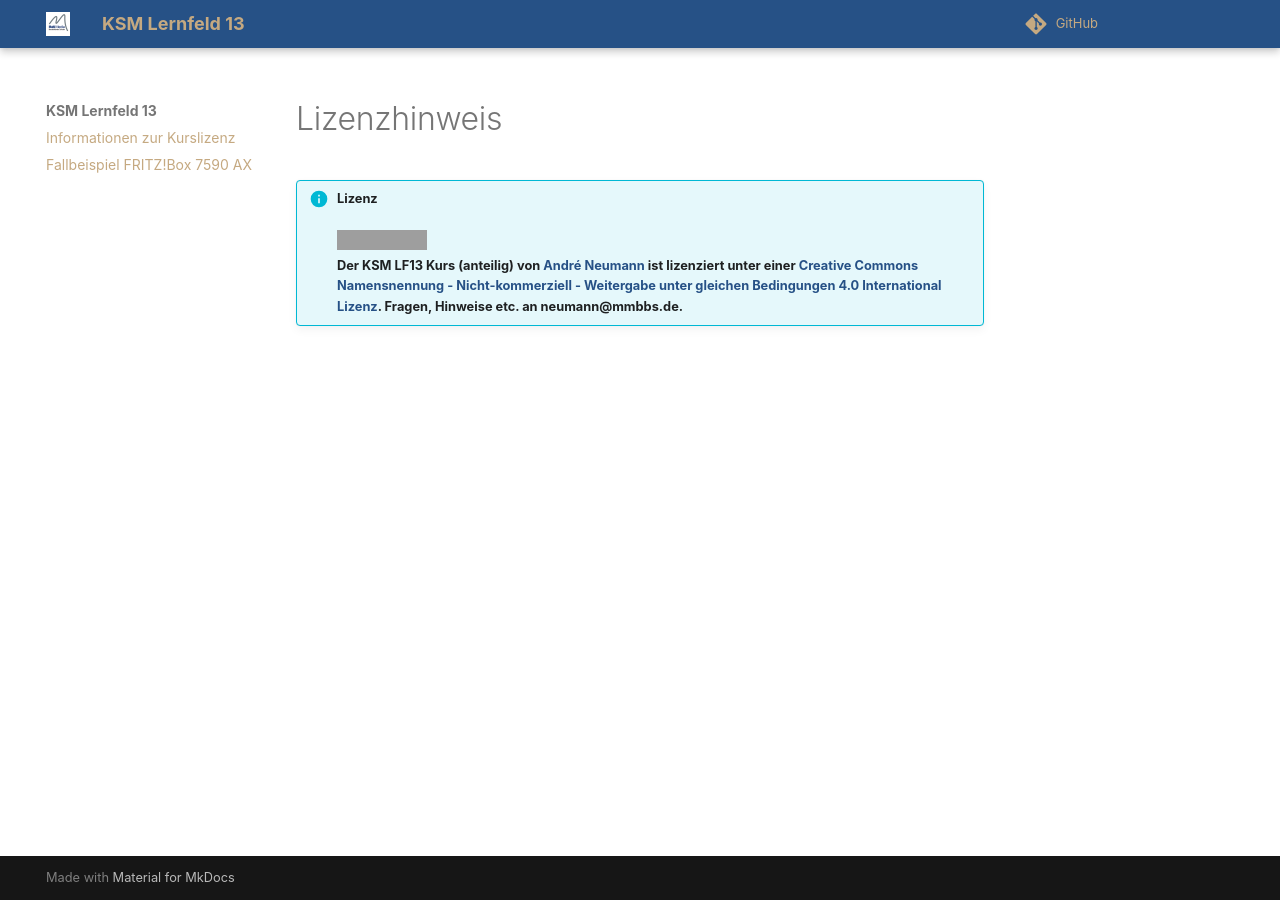
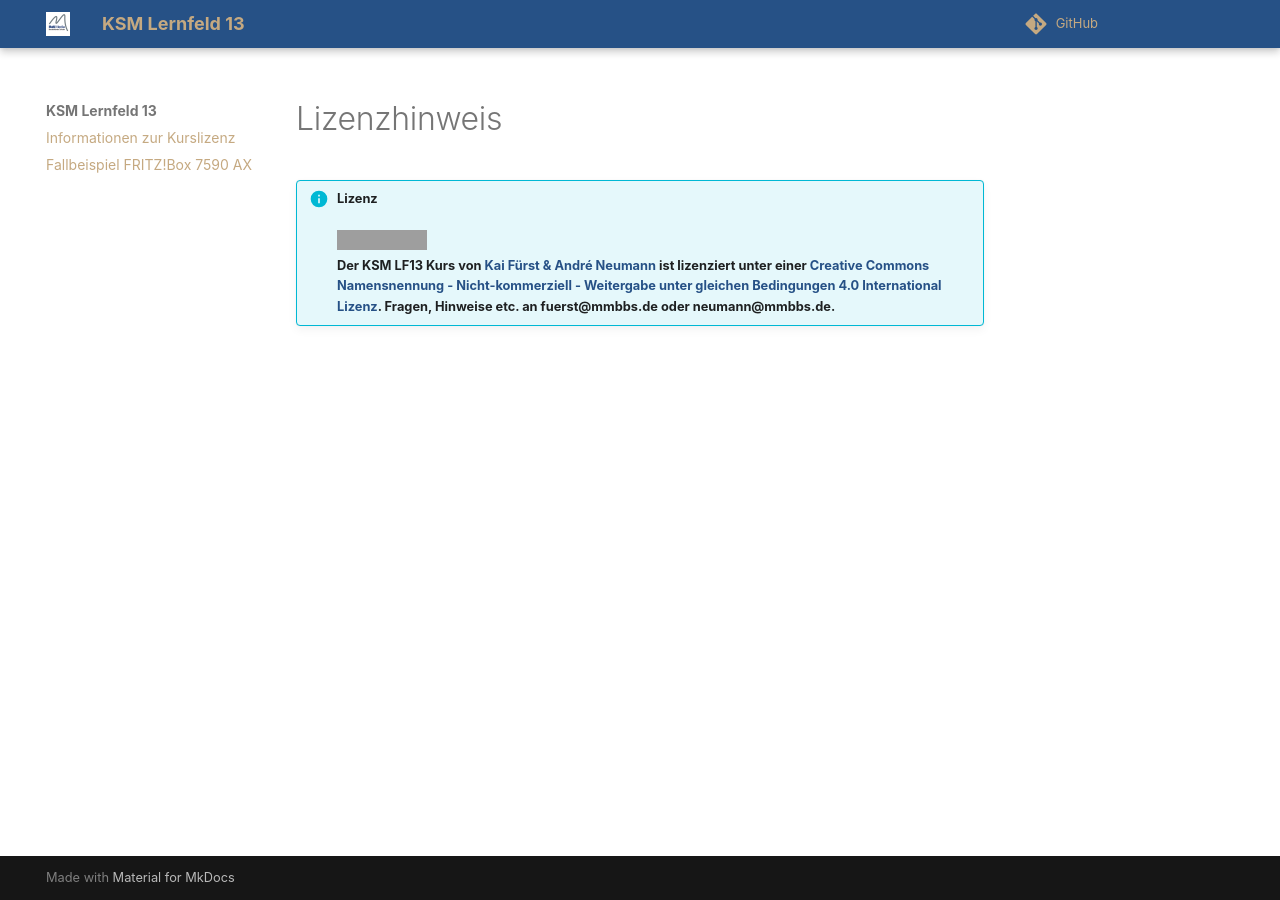
Before and after one commit to herr-nm/MMBbS_KSM_LF13, an MkDocs documentation site: the page built from docs/inhalte/lizenzhinweis.md, in a window 1280 px wide. Built offline with MkDocs 1.6.1 and Material for MkDocs 9.7.7, drawn with Linux system fonts in a browser that asks for light colours; comment, search, counter and statistics services are not loaded; grey boxes are pictures that could not be loaded.

Commit message:
Erstanlage

```diff
--- a/docs/inhalte/lizenzhinweis.md
+++ b/docs/inhalte/lizenzhinweis.md
@@ -1,3 +1,3 @@
 <!--include-start-->
-!!!info "Lizenz<br><br><a rel="license" href="http://creativecommons.org/licenses/by-nc-sa/4.0/"><img alt="Creative Commons Lizenzvertrag" style="border-width:0" src="https://i.creativecommons.org/l/by-nc-sa/4.0/88x31.png" /></a><br /><span xmlns:dct="http://purl.org/dc/terms/" property="dct:title">Der KSM LF13 Kurs (anteilig)</span> von <a xmlns:cc="http://creativecommons.org/ns#" href="https://herr-nm.github.io/MMBbS_KSM_LF13/" property="cc:attributionName" rel="cc:attributionURL">André Neumann</a> ist lizenziert unter einer <a rel="license" href="http://creativecommons.org/licenses/by-nc-sa/4.0/">Creative Commons Namensnennung - Nicht-kommerziell - Weitergabe unter gleichen Bedingungen 4.0 International Lizenz</a>. Fragen, Hinweise etc. an neumann@mmbbs.de."
+!!!info "Lizenz<br><br><a rel="license" href="http://creativecommons.org/licenses/by-nc-sa/4.0/"><img alt="Creative Commons Lizenzvertrag" style="border-width:0" src="https://i.creativecommons.org/l/by-nc-sa/4.0/88x31.png" /></a><br /><span xmlns:dct="http://purl.org/dc/terms/" property="dct:title">Der KSM LF13 Kurs</span> von <a xmlns:cc="http://creativecommons.org/ns#" href="https://herr-nm.github.io/MMBbS_KSM_LF13/" property="cc:attributionName" rel="cc:attributionURL">Kai Fürst & André Neumann</a> ist lizenziert unter einer <a rel="license" href="http://creativecommons.org/licenses/by-nc-sa/4.0/">Creative Commons Namensnennung - Nicht-kommerziell - Weitergabe unter gleichen Bedingungen 4.0 International Lizenz</a>. Fragen, Hinweise etc. an fuerst@mmbbs.de oder neumann@mmbbs.de."
 <!--include-end-->
```
